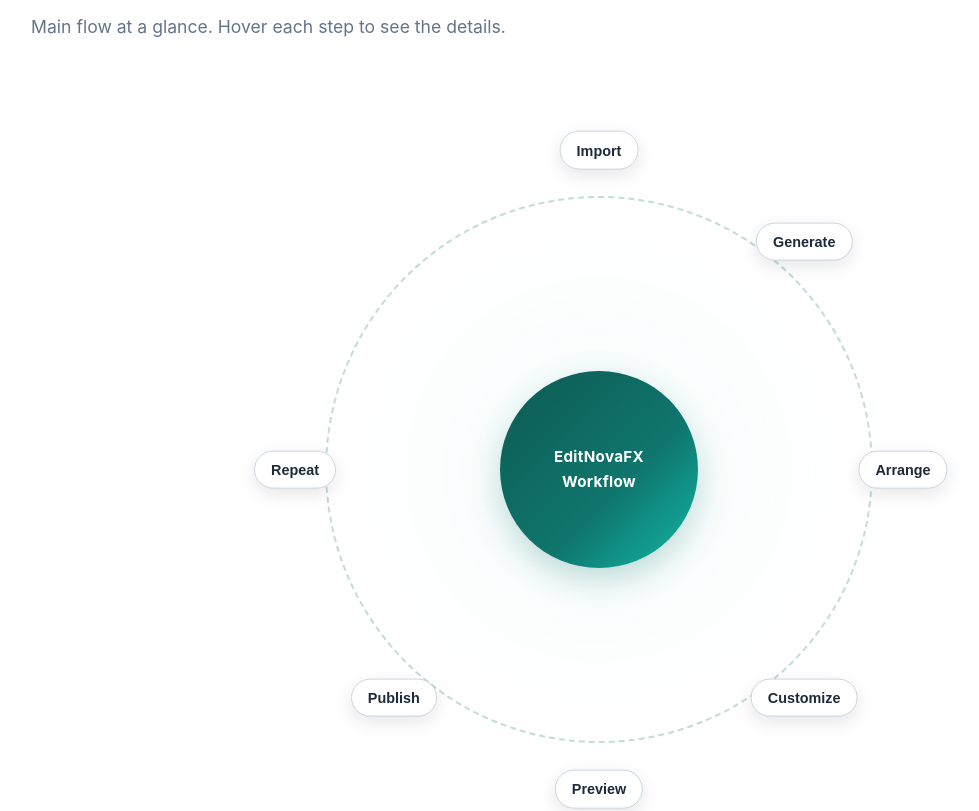
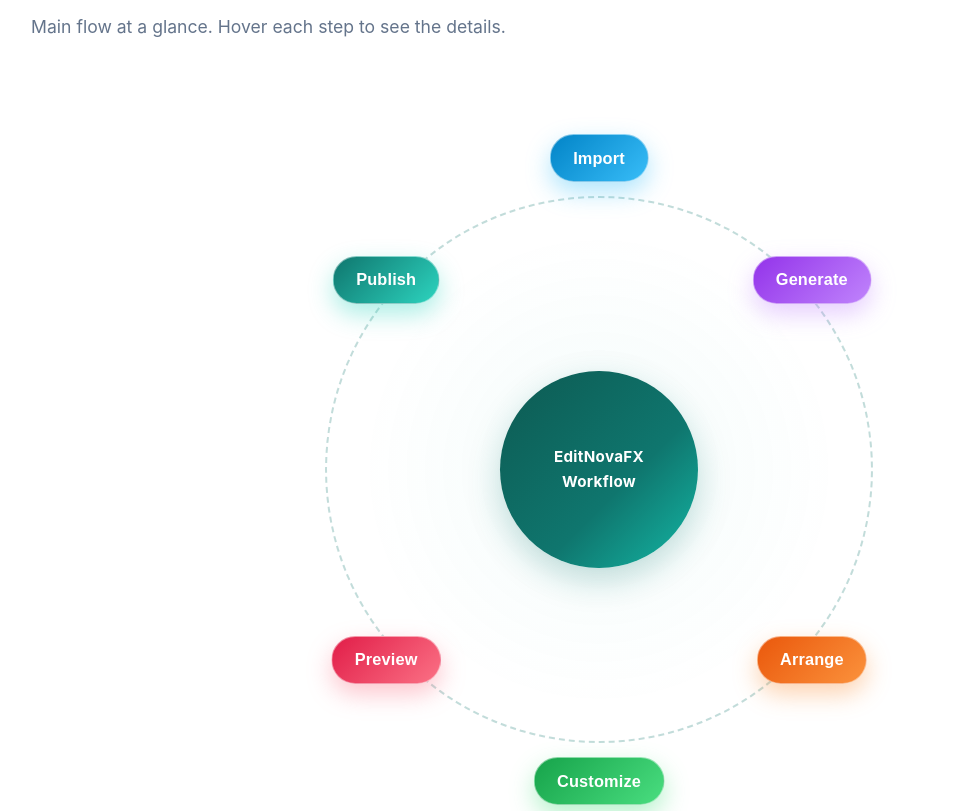
Before and after one commit to nlci-lab/EditNovaFX, a plain HTML site: page docs/index.html in a window 1280 px wide. Shown: the part 2643-3454 px from the top of the page, without its empty margins (41-1020 px from the left). Drawn offline with Linux system fonts and the light colour scheme.

Commit message:
docs: improve workflow label styling and 6-step circular layout

```diff
--- a/docs/index.html
+++ b/docs/index.html
@@ -395,6 +395,9 @@
         }
 
         .workflow-node {
+            --node-a: #0f766e;
+            --node-b: #14b8a6;
+            --node-glow: rgba(20, 184, 166, 0.35);
             position: absolute;
             left: var(--x);
             top: var(--y);
@@ -403,14 +406,15 @@
         }
 
         .workflow-title {
-            border: 1px solid var(--border);
-            background: white;
-            color: var(--text-dark);
+            border: 1px solid rgba(255, 255, 255, 0.45);
+            background: linear-gradient(135deg, var(--node-a) 0%, var(--node-b) 100%);
+            color: white;
             border-radius: 999px;
-            padding: 0.65rem 1rem;
-            font-size: 0.9rem;
-            font-weight: 700;
-            box-shadow: 0 6px 18px rgba(15, 23, 42, 0.1);
+            padding: 0.85rem 1.4rem;
+            font-size: 1.02rem;
+            font-weight: 800;
+            letter-spacing: 0.01em;
+            box-shadow: 0 10px 24px var(--node-glow);
             cursor: default;
             transition: transform 0.2s ease, box-shadow 0.2s ease, border-color 0.2s ease;
             white-space: nowrap;
@@ -419,8 +423,8 @@
         .workflow-node:hover .workflow-title,
         .workflow-node:focus-within .workflow-title {
             transform: translateY(-2px);
-            border-color: var(--primary-light);
-            box-shadow: 0 10px 24px rgba(15, 118, 110, 0.2);
+            border-color: rgba(255, 255, 255, 0.75);
+            box-shadow: 0 14px 28px var(--node-glow);
         }
 
         .workflow-detail {
@@ -983,33 +987,29 @@
             <div class="workflow-ring" aria-hidden="true"></div>
             <div class="workflow-center">EditNovaFX<br>Workflow</div>
             <ul class="workflow-nodes">
-                <li class="workflow-node" style="--x: 50%; --y: 8%;">
+                <li class="workflow-node" style="--x: 50%; --y: 9%; --node-a: #0284c7; --node-b: #38bdf8; --node-glow: rgba(56, 189, 248, 0.4);">
                     <button class="workflow-title" type="button">Import</button>
                     <div class="workflow-detail">Upload scripture text, audio, timing, and optional visuals.</div>
                 </li>
-                <li class="workflow-node" style="--x: 77%; --y: 20%;">
+                <li class="workflow-node" style="--x: 78%; --y: 25%; --node-a: #9333ea; --node-b: #c084fc; --node-glow: rgba(192, 132, 252, 0.4);">
                     <button class="workflow-title" type="button">Generate</button>
                     <div class="workflow-detail">Create subtitles with AI or import existing SRT files.</div>
                 </li>
-                <li class="workflow-node" style="--x: 90%; --y: 50%;">
+                <li class="workflow-node" style="--x: 78%; --y: 75%; --node-a: #ea580c; --node-b: #fb923c; --node-glow: rgba(251, 146, 60, 0.4);">
                     <button class="workflow-title" type="button">Arrange</button>
                     <div class="workflow-detail">Place clips and subtitle layers on timeline tracks.</div>
                 </li>
-                <li class="workflow-node" style="--x: 77%; --y: 80%;">
+                <li class="workflow-node" style="--x: 50%; --y: 91%; --node-a: #16a34a; --node-b: #4ade80; --node-glow: rgba(74, 222, 128, 0.4);">
                     <button class="workflow-title" type="button">Customize</button>
                     <div class="workflow-detail">Tune subtitle font, size, color, position, and timing.</div>
                 </li>
-                <li class="workflow-node" style="--x: 50%; --y: 92%;">
+                <li class="workflow-node" style="--x: 22%; --y: 75%; --node-a: #e11d48; --node-b: #fb7185; --node-glow: rgba(251, 113, 133, 0.4);">
                     <button class="workflow-title" type="button">Preview</button>
                     <div class="workflow-detail">Watch full playback and make quick refinements.</div>
                 </li>
-                <li class="workflow-node" style="--x: 23%; --y: 80%;">
+                <li class="workflow-node" style="--x: 22%; --y: 25%; --node-a: #0f766e; --node-b: #2dd4bf; --node-glow: rgba(45, 212, 191, 0.4);">
                     <button class="workflow-title" type="button">Publish</button>
                     <div class="workflow-detail">Export video locally or publish directly to YouTube.</div>
-                </li>
-                <li class="workflow-node" style="--x: 10%; --y: 50%;">
-                    <button class="workflow-title" type="button">Repeat</button>
-                    <div class="workflow-detail">Reuse your setup to scale chapter and book production.</div>
                 </li>
             </ul>
         </div>
```
